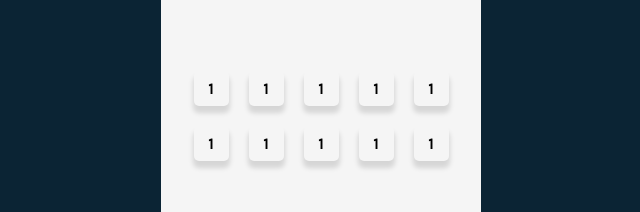
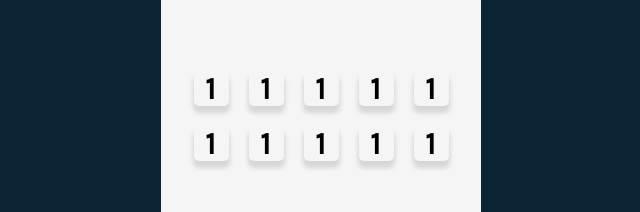
Before and after one commit to LurieK/React-tenzies, a React (Create React App) app: page / in a window 1280 px wide. Shown: the part 146-358 px from the top of the page, without its empty margins (319-959 px from the left). Built offline with nearby package versions, Linux system fonts and the light colour scheme.

Commit message:
move css and componets to their own folder for organization

```diff
--- a/src/App.js
+++ b/src/App.js
@@ -1,29 +1,25 @@
 import logo from './logo.svg';
-import './App.css';
-import Dice from './dice'
+import './styling/App.css';
+import Dice from './componets/dice'
 
 function App() {
   return (
-
     <div className="App">
       <div className="inner-box">
         <div className="dice-container">
-          <Dice/>
-          <Dice/>
-          <Dice/>
-          <Dice/>
-          <Dice/>
-          <Dice/>
-          <Dice/>
-          <Dice/>
-          <Dice/>
-          <Dice/>
-
+          <Dice value="1" />
+          <Dice value="1" />
+          <Dice value="1" />
+          <Dice value="1" />
+          <Dice value="1" />
+          <Dice value="1" />
+          <Dice value="1" />
+          <Dice value="1" />
+          <Dice value="1" />
+          <Dice value="1" />
         </div>
-
       </div>
     </div>
-
   );
 }
 
--- a/src/dice.js
+++ b/src/componets/dice.js
@@ -1,10 +1,10 @@
 
-function Dice () {
+function Dice (props) {
 
 
 return (
     <div className='die'>
-        1
+        <h2 className="die-num">{props.value}</h2>
     </div>
 
     )
--- a/src/index.js
+++ b/src/index.js
@@ -1,6 +1,6 @@
 import React from 'react';
 import ReactDOM from 'react-dom/client';
-import './index.css';
+import './styling/index.css';
 import App from './App';
 import reportWebVitals from './reportWebVitals';
 
--- a/src/index.css
+++ b/src/styling/index.css
@@ -48,4 +48,11 @@
   display: flex;
   justify-content: center;
   align-items: center;
+  cursor: pointer;
+
 }
+
+.die-num{
+  font-size: 2rem;
+
+}
```
Also changed, not shown: src/styling/App.css (renamed from src/App.css).
